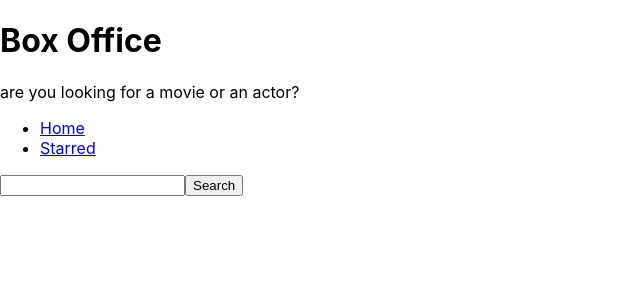
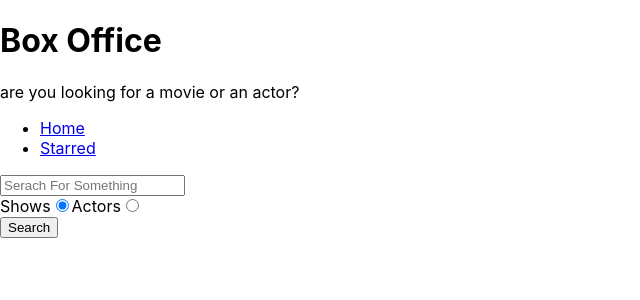
Before and after one commit to atharuddin786/box-office, a React (Create React App) app: page / in a window 1280 px wide. Shown: the top 300 px of the page, without its empty margins (0-640 px from the left). Built offline with nearby package versions, Linux system fonts and the light colour scheme.

Commit message:
added  search option

```diff
--- a/src/pages/Home.js
+++ b/src/pages/Home.js
@@ -4,9 +4,12 @@
 const Home = () => {
   const [input, setInput] = useState("");
   const [results, setResults] = useState(null);
+  const [searchOption, setSearchOption] = useState("shows");
+
+  const isShowsSearch = searchOption === "shows";
 
   const onSearch = () => {
-    apiGet(`/search/shows?q=${input}`).then((result) => {
+    apiGet(`/search/${searchOption}?q=${input}`).then((result) => {
       setResults(result);
     });
   };
@@ -21,18 +24,21 @@
     }
   };
 
+  const onRadioChange = (ev) => {
+    setSearchOption(ev.target.value);
+  };
+
+  console.log(searchOption);
   const renderResults = () => {
     if (results && results.length === 0) {
       return <div>No result</div>;
     }
     if (results && results.length > 0) {
-      return (
-        <div>
-          {results.map((item) => (
-            <div key={item.show.id}>{item.show.name}</div>
-          ))}
-        </div>
-      );
+      return results[0].show
+        ? results.map((item) => <div key={item.show.id}>{item.show.name}</div>)
+        : results.map((item) => (
+            <div key={item.person.id}>{item.person.name}</div>
+          ));
     }
     return null;
   };
@@ -40,10 +46,35 @@
     <MainPageLayout>
       <input
         type="text"
+        placeholder="Serach For Something"
         onChange={onInputChange}
         value={input}
         onKeyDown={onKeyDown}
       />
+
+      <div>
+        <label htmlFor="shows-search">
+          Shows
+          <input
+            id="shows-search"
+            type="radio"
+            value="shows"
+            checked={isShowsSearch}
+            onChange={onRadioChange}
+          />
+        </label>
+
+        <label htmlFor="actors-search">
+          Actors
+          <input
+            id="actors-search"
+            type="radio"
+            value="people"
+            checked={!isShowsSearch}
+            onChange={onRadioChange}
+          />
+        </label>
+      </div>
       <button type="button" onClick={onSearch}>
         Search
       </button>
```
